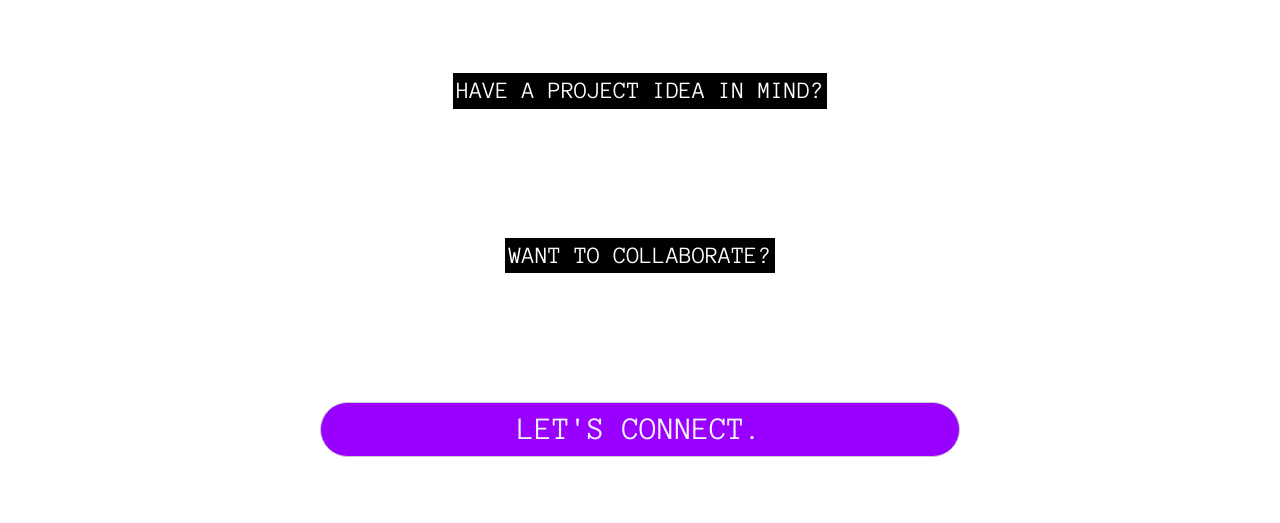
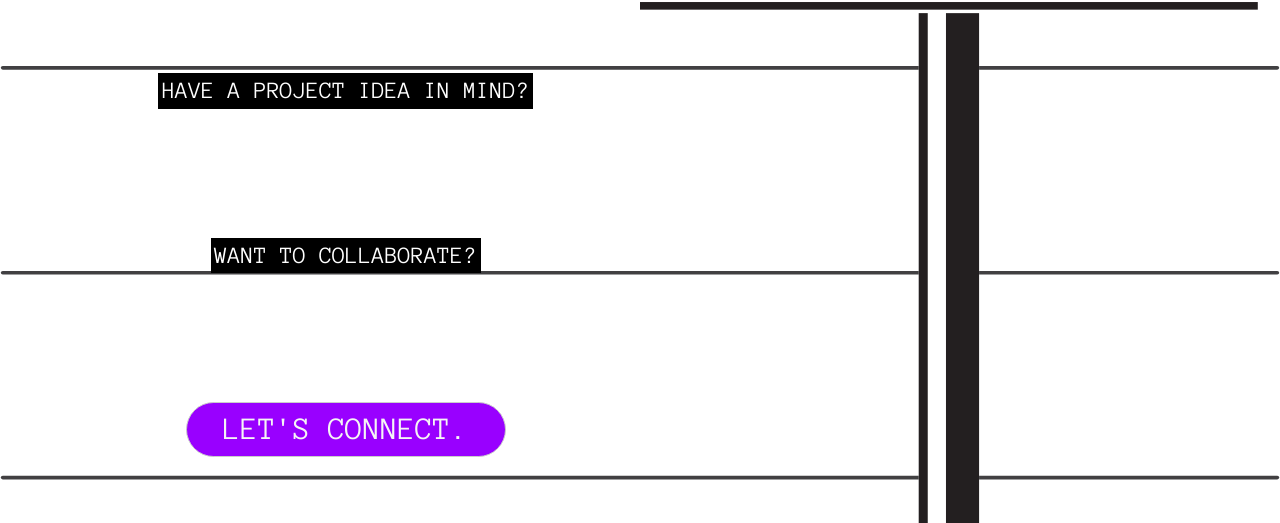
Before and after one commit to tsclay/portfolio-site, a Svelte app: page / in a window 1280 px wide. Shown: the part 2527-3050 px from the top of the page. Built offline with nearby package versions, Linux system fonts and the light colour scheme; no server answers; a web font is replaced by a local one.

Commit message:
adding logo splash as bkgd to contact form

```diff
--- a/src/components/Contact.svelte
+++ b/src/components/Contact.svelte
@@ -6,17 +6,17 @@
     cubicIn,
     elasticIn,
     sineInOut,
-    cubicInOut
-  } from 'svelte/easing'
-  import axios from 'axios'
+    cubicInOut,
+  } from "svelte/easing";
+  import axios from "axios";
 
   // let step = 0
-  let timer
-  let clientWantsForm = false
-  export let secret
-  let formData = { name: '', email: '', subject: '', message: '', test: '' }
-  $: statusMsg = ''
-  $: isLoading = false
+  let timer;
+  let clientWantsForm = false;
+  export let secret;
+  let formData = { name: "", email: "", subject: "", message: "", test: "" };
+  $: statusMsg = "";
+  $: isLoading = false;
 
   // const toggleDiv = (e) => {
   //   if (
@@ -45,41 +45,41 @@
     return {
       duration,
       css: (t) => {
-        const eased = cubicInOut(t)
-        return `max-height: ${eased * 100}%;`
-      }
-    }
-  }
+        const eased = cubicInOut(t);
+        return `max-height: ${eased * 100}%;`;
+      },
+    };
+  };
 
   const handleForm = async (e) => {
     //  'https://timclaydev-assets.herokuapp.com/assets'
-    if (timer) clearTimeout(timer)
-    e.preventDefault()
-    isLoading = true
+    if (timer) clearTimeout(timer);
+    e.preventDefault();
+    isLoading = true;
     // console.log(formData);
-    formData.secret = secret
+    formData.secret = secret;
     try {
       const response = await axios.post(
-        'https://timclaydev-assets.herokuapp.com/assets',
+        "https://timclaydev-assets.herokuapp.com/assets",
         formData
-      )
-      console.log(response.data)
-      const { code } = response.data
-      secret = response.data.secret
+      );
+      console.log(response.data);
+      const { code } = response.data;
+      secret = response.data.secret;
       if (code === 200) {
-        statusMsg = 'Message sent!'
+        statusMsg = "Message sent!";
       }
     } catch (error) {
-      const { message, code } = error.response.data
-      secret = error.response.data.secret
-      statusMsg = message
+      const { message, code } = error.response.data;
+      secret = error.response.data.secret;
+      statusMsg = message;
     } finally {
-      isLoading = false
+      isLoading = false;
       timer = setTimeout(() => {
-        statusMsg = ''
-      }, 4000)
+        statusMsg = "";
+      }, 4000);
     }
-  }
+  };
 </script>
 
 <style type="text/scss">
@@ -105,6 +105,22 @@
     height: 100%;
     display: flex;
     align-items: center;
+    position: relative;
+    flex-flow: column;
+    // background-image: url("../logo-spread.svg");
+
+    > div:first-of-type {
+      position: absolute;
+      top: 0;
+      left: 0;
+      width: 100%;
+      height: 100%;
+
+      svg {
+        height: 100%;
+        width: 100%;
+      }
+    }
   }
 
   .card-back {
@@ -131,13 +147,13 @@
     padding: 2rem;
     background: var(--dark);
 
-    input[name='subject'],
-    input[name='name'],
-    input[name='email'] {
+    input[name="subject"],
+    input[name="name"],
+    input[name="email"] {
       width: 100%;
     }
 
-    input[name='validator'] {
+    input[name="validator"] {
       width: 48%;
     }
 
@@ -207,7 +223,7 @@
       margin-left: 0.5em;
     }
 
-    .btn-primary[type='submit']:disabled {
+    .btn-primary[type="submit"]:disabled {
       background-color: var(--light);
     }
 
@@ -217,17 +233,29 @@
   }
 
   #connect {
-    width: 100%;
+    // width: 100%;
+    // height: 50%;
+    // display: flex;
+    // flex-flow: column nowrap;
+    // justify-content: space-between;
+    // align-items: center;
+    // position: relative;
+
+    width: 50%;
     height: 50%;
     display: flex;
     flex-flow: column nowrap;
     justify-content: space-between;
     align-items: center;
+    position: absolute;
+    top: 50%;
+    left: 2%;
+    transform: translate(0, -50%);
 
     > .flavor-text {
       font-size: 1.5em;
       padding: 4px;
-      font-family: 'Anonymous Pro', monospace;
+      font-family: "Anonymous Pro", monospace;
       // color: var(--dark);
       // background-color: var(--light);
       background: black;
@@ -246,13 +274,30 @@
     font-size: 2rem;
     padding: 8px;
     text-transform: uppercase;
-    font-family: 'Anonymous Pro', monospace;
+    font-family: "Anonymous Pro", monospace;
     // box-shadow: 0px 0px 20px 10px var(--dark);
     transition: all 0.3s cubic-bezier(0.645, 0.045, 0.355, 1);
   }
 
   #flip-trigger:hover {
     box-shadow: 0px 0px 20px 10px var(--dark);
+  }
+
+  @media only screen and (max-width: 960px) {
+    #connect {
+      width: auto;
+      left: 0;
+      font-size: 0.7rem;
+      transform: translate(15%, -90%);
+      justify-content: space-around;
+    }
+    .card-front {
+      > div:first-of-type {
+        position: relative;
+        width: auto;
+        height: auto;
+      }
+    }
   }
 
   @media only screen and (max-width: 900px) {
@@ -266,6 +311,104 @@
 
 <div id="footer" class="h-100">
   <div class="card-front">
+    <div>
+      <svg
+        preserveAspectRatio="none"
+        xmlns="http://www.w3.org/2000/svg"
+        viewBox="0 0 1000 657.47"><defs>
+          <style>
+            .cls-1 {
+              fill: #fff;
+            }
+            .cls-2 {
+              fill: #414042;
+            }
+            .cls-3 {
+              fill: #231f20;
+            }
+          </style>
+        </defs>
+        <g id="Layer_2" data-name="Layer 2">
+          <g id="Layer_1-2" data-name="Layer 1">
+            <rect class="cls-1" width="1000" height="657.47" />
+            <rect
+              class="cls-2"
+              x="0.63"
+              y="327.02"
+              width="998.73"
+              height="3"
+              rx="1.5"
+              transform="translate(1000 657.04) rotate(180)" />
+            <rect
+              class="cls-2"
+              x="0.63"
+              y="495.39"
+              width="998.73"
+              height="3"
+              rx="1.5"
+              transform="translate(1000 993.78) rotate(-180)" />
+            <rect
+              class="cls-2"
+              x="0.63"
+              y="158.65"
+              width="998.73"
+              height="3"
+              rx="1.5"
+              transform="translate(1000 320.3) rotate(180)" />
+            <rect
+              class="cls-3"
+              x="500"
+              y="70.44"
+              width="482.65"
+              height="22.97"
+              transform="translate(1482.65 163.84) rotate(180)" />
+            <rect
+              class="cls-3"
+              x="500"
+              y="106.05"
+              width="482.65"
+              height="6.26"
+              transform="translate(1482.65 218.36) rotate(180)" />
+            <rect
+              class="cls-1"
+              x="496.89"
+              y="336.01"
+              width="488.86"
+              height="47.18"
+              transform="translate(381.73 1100.92) rotate(-90)" />
+            <rect
+              class="cls-3"
+              x="507.54"
+              y="346.66"
+              width="488.86"
+              height="25.87"
+              transform="translate(392.38 1111.57) rotate(-90)" />
+            <rect
+              class="cls-3"
+              x="476.84"
+              y="356.07"
+              width="488.86"
+              height="7.06"
+              transform="translate(361.67 1080.86) rotate(-90)" />
+            <rect
+              class="cls-2"
+              x="1.27"
+              y="3.7"
+              width="998.73"
+              height="3"
+              rx="1.5"
+              transform="translate(1001.27 10.41) rotate(180)" />
+            <rect
+              class="cls-2"
+              x="0.63"
+              y="650.33"
+              width="998.73"
+              height="3"
+              rx="1.5"
+              transform="translate(1000 1303.67) rotate(-180)" />
+          </g>
+        </g></svg>
+    </div>
     <div
       id="connect"
       class="w-100 h-60 flex flex-column flex-justify-between
@@ -282,8 +425,8 @@
   {#if clientWantsForm}
     <div
       on:click={(e) => {
-        if (e.target.closest('#direct-form')) return
-        clientWantsForm = false
+        if (e.target.closest('#direct-form')) return;
+        clientWantsForm = false;
       }}
       class="card-back"
       transition:fallDown={{ duration: 800 }}>
@@ -294,7 +437,7 @@
             class="flex flex-row flex-justify-between w-100 ">
             <input
               on:input={(e) => {
-                formData.name = e.target.value
+                formData.name = e.target.value;
               }}
               required
               type="text"
@@ -302,7 +445,7 @@
               placeholder="Name (required)" />
             <input
               on:input={(e) => {
-                formData.email = e.target.value
+                formData.email = e.target.value;
               }}
               required
               name="email"
@@ -312,7 +455,7 @@
           <div>
             <input
               on:input={(e) => {
-                formData.subject = e.target.value
+                formData.subject = e.target.value;
               }}
               class="w-100"
               type="text"
@@ -320,7 +463,7 @@
               placeholder="Subject" />
             <textarea
               on:input={(e) => {
-                formData.message = e.target.value
+                formData.message = e.target.value;
               }}
               required
               class="textarea-fixed w-100 "
@@ -343,7 +486,7 @@
               </p>
               <input
                 on:input={(e) => {
-                  formData.test = e.target.value
+                  formData.test = e.target.value;
                 }}
                 class="ml-1"
                 required
```
Also changed, not shown: public/logo-spread.svg (added), public/logo.svg (deleted).
